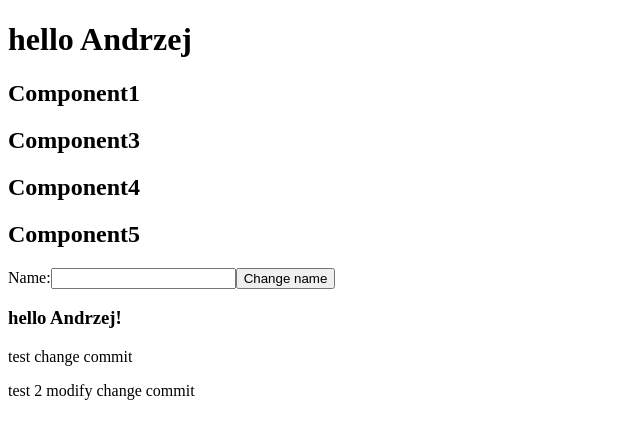
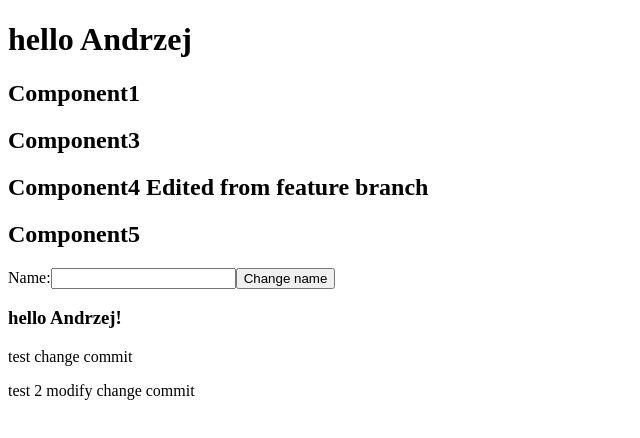
Before and after one commit to pszempszemek/useContextLogic, a React (Vite) app: page / in a window 1280 px wide. Shown: the top 438 px of the page, without its empty margins (0-640 px from the left). Built offline with nearby package versions, Linux system fonts and the light colour scheme; the HTML template or start-up script is replaced by a standard one.

Commit message:
Modify: Component4

```diff
--- a/src/components/Component4.jsx
+++ b/src/components/Component4.jsx
@@ -5,7 +5,7 @@ import Component5 from './Component5'
 export default function Component4(){
   return (
   <div>
-    <h2>Component4</h2>
+    <h2>Component4 Edited from feature branch</h2>
     <Component5 />
   </div>
   )
```
